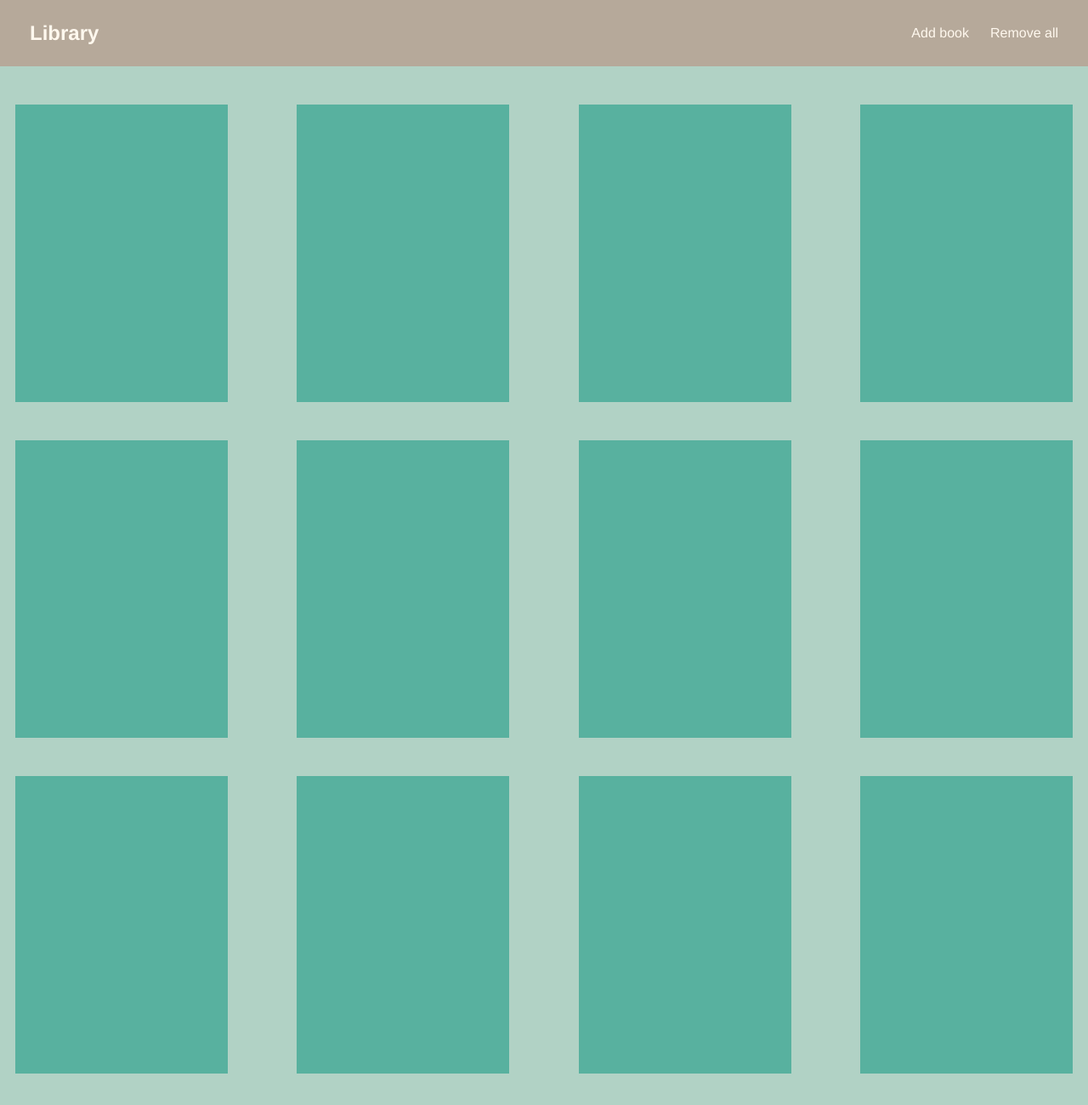
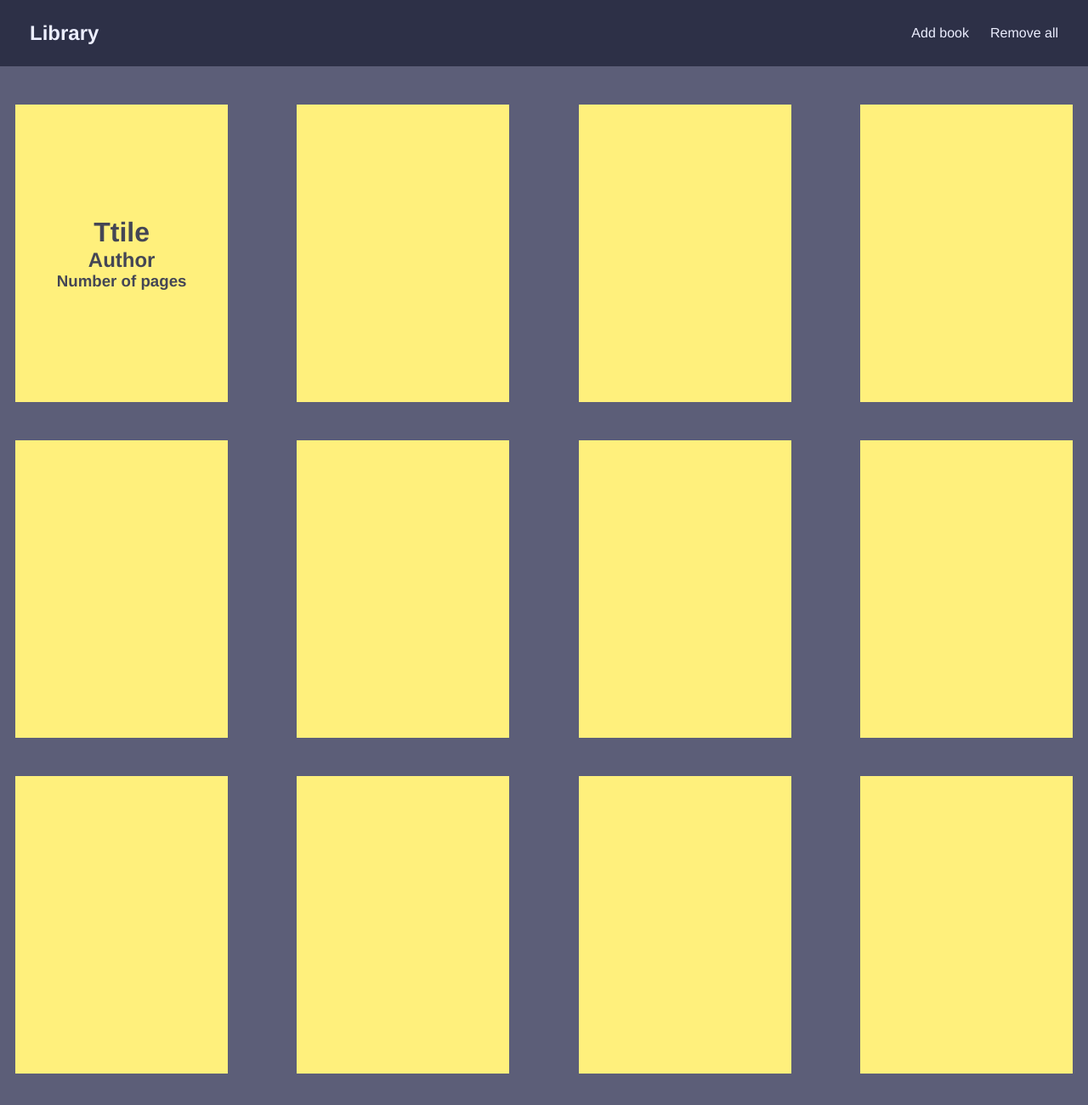
Before and after one commit to SFlrn22/Library, a plain HTML site: page index.html in a window 1280 px wide. Shown: the whole page at 85% size. Drawn offline with Linux system fonts and the light colour scheme.

Commit message:
Change color palette

```diff
--- a/index.html
+++ b/index.html
@@ -19,6 +19,11 @@
             </nav>
         </div>
         <div class="library">
+            <div class="book-card">
+                <h1>Ttile</h1>
+                <h2>Author</h2>
+                <h3>Number of pages</h3>
+            </div>
             <div class="book-card"></div>
             <div class="book-card"></div>
             <div class="book-card"></div>
@@ -27,10 +32,9 @@
             <div class="book-card"></div>
             <div class="book-card"></div>
             <div class="book-card"></div>
-            <div class="book-card last-row"></div>
-            <div class="book-card last-row"></div>
-            <div class="book-card last-row"></div>
-            <div class="book-card last-row"></div>
+            <div class="book-card"></div>
+            <div class="book-card"></div>
+            <div class="book-card"></div>
         </div>
     </body>
 </html>
--- a/style.css
+++ b/style.css
@@ -13,8 +13,12 @@ nav {
     display: flex;
     justify-content: space-between;
     padding: 25px 35px;
-    background-color: #B6A99A;
-    color: #FFF8EE;
+    background-color: rgb(45, 48, 71);
+    color: #ECEEFF;
+}
+
+nav h1 {
+    user-select: none;
 }
 
 ul {
@@ -30,11 +34,11 @@ li {
 }
 
 li:hover {
-    border-bottom: 2px solid #504538;
+    border-bottom: 2px solid #FFF07C;
 }
 
 .library {
-    background-color: rgba(177, 210, 197, 1);
+    background-color: rgba(92, 94, 120, 1);
     display: grid;
     grid-template-columns: repeat(4, 1fr);
     justify-items: center;
@@ -46,11 +50,10 @@ li:hover {
 .book-card {
     height: 350px;
     width: 250px;
-    background-color: rgba(0, 145, 123, 0.5);
+    background-color: rgba(255, 240, 124, 1);
     display: flex;
     flex-direction: column;
+    justify-content: center;
+    align-items: center;
+    color: #444655;
 }
-
-/* .book-card:last-child {
-    margin-bottom: 40px;
-} */
```
